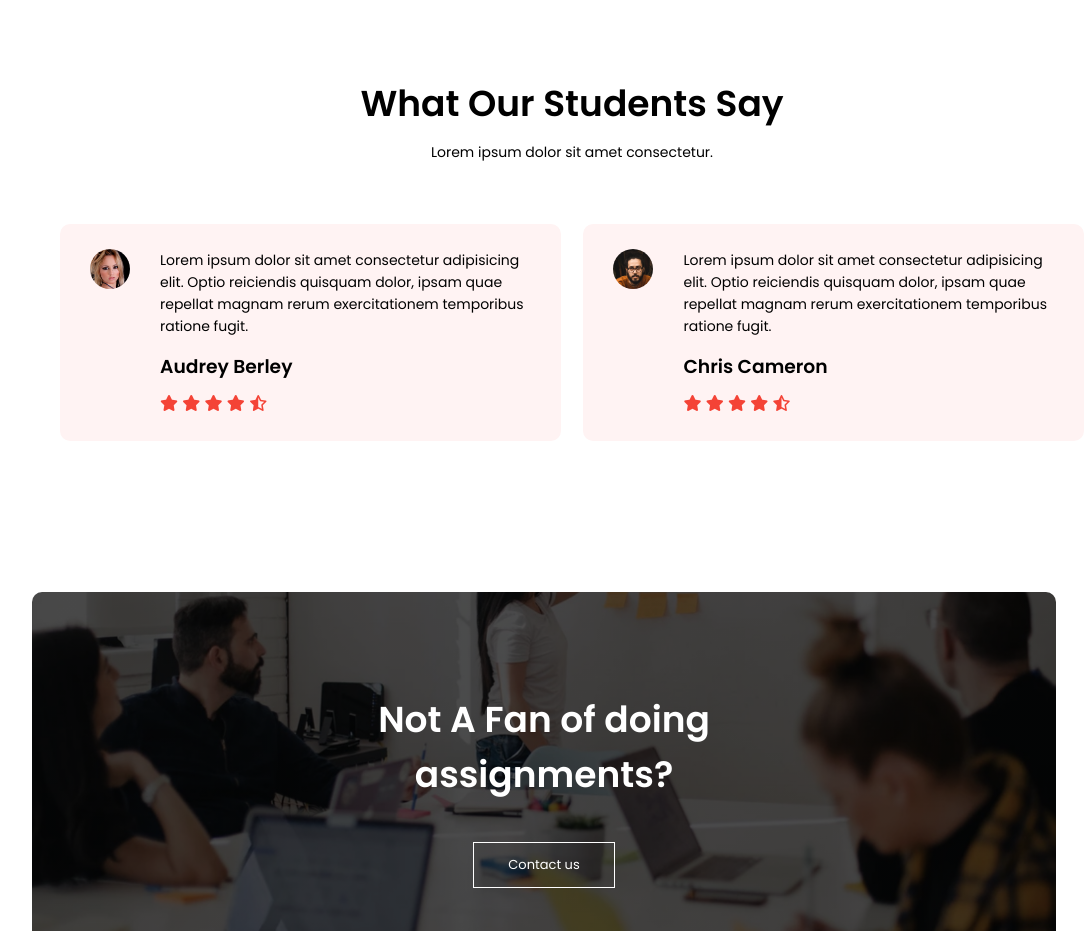
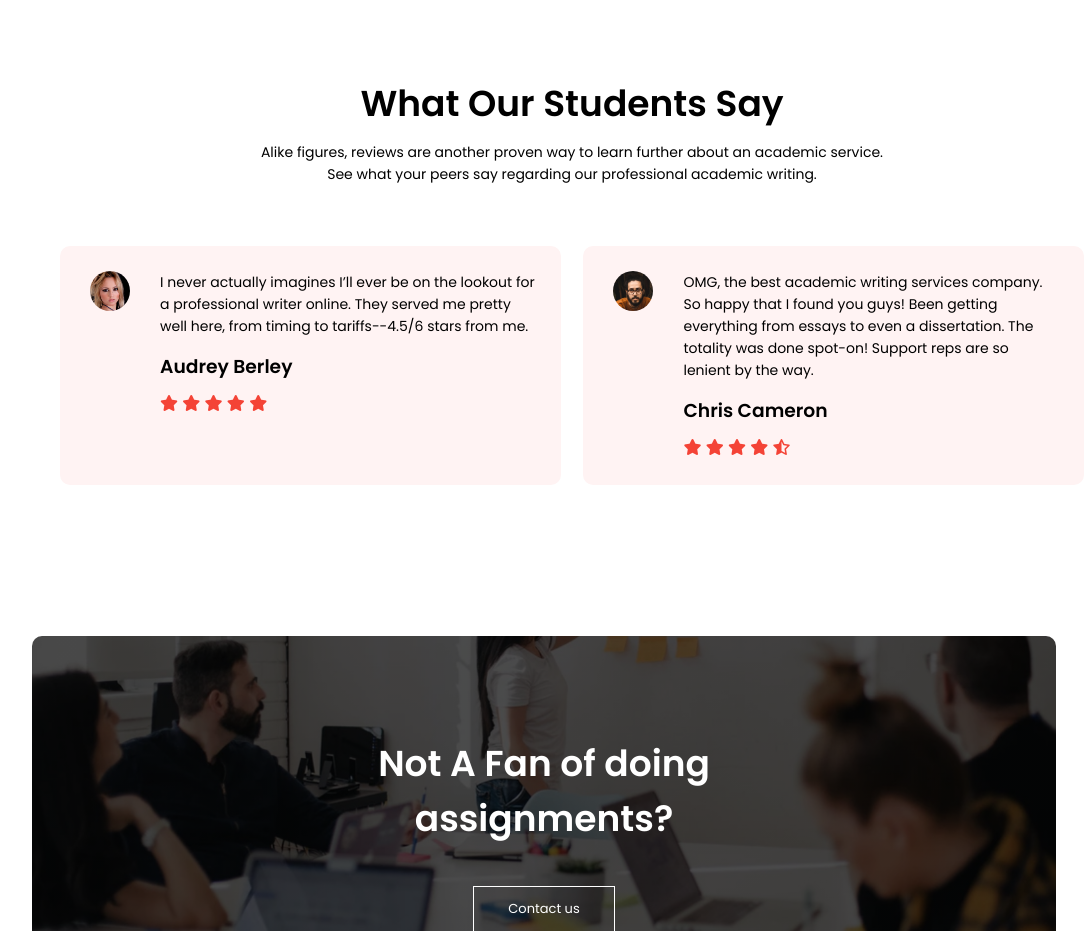
Before and after one commit to ukemeuu/academic-webdesign, a plain HTML site: page index.html in a window 1280 px wide. Shown: the part 2680-3611 px from the top of the page, without its empty margins (68-1155 px from the left). Drawn offline with Linux system fonts and the light colour scheme; a web font is replaced by a local one.

Commit message:
latest commit

```diff
--- a/index.html
+++ b/index.html
@@ -111,25 +111,26 @@
     <!--Javascript for Toggle Menu-->
     <section class="testimonials">
         <h1>What Our Students Say</h1>
-        <p>Lorem ipsum dolor sit amet consectetur.</p>
+        <p>Alike figures, reviews are another proven way to learn further about an academic service. <br>See what your peers say regarding our professional academic writing.</p>
 
         <div class="row">
             <div class="testimonial-col">
                 <img src="images/user1.jpg" alt="">
                 <div>
-                    <p>Lorem ipsum dolor sit amet consectetur adipisicing elit. Optio reiciendis quisquam dolor, ipsam quae repellat magnam rerum exercitationem temporibus ratione fugit.</p>
+                    <p>I never actually imagines I’ll ever be on the lookout for a professional writer online. They served me pretty well here, from timing to tariffs--4.5/6 stars from me.                    </p>
                     <h3>Audrey Berley</h3>
                     <i class="fa-sharp fa-solid fa-star"></i>
                     <i class="fa-sharp fa-solid fa-star"></i>
                     <i class="fa-sharp fa-solid fa-star"></i>
                     <i class="fa-sharp fa-solid fa-star"></i>
-                    <i class="fa-regular fa-star-half-stroke"></i>
+                    <i class="fa-sharp fa-solid fa-star"></i>
+
                 </div>
                 </div>
             <div class="testimonial-col">
                 <img src="images/user2.jpg" alt="">
                 <div>
-                    <p>Lorem ipsum dolor sit amet consectetur adipisicing elit. Optio reiciendis quisquam dolor, ipsam quae repellat magnam rerum exercitationem temporibus ratione fugit.</p>
+                    <p>OMG, the best academic writing services company. So happy that I found you guys! Been getting everything from essays to even a dissertation. The totality was done spot-on! Support reps are so lenient by the way.</p>
                     <h3>Chris Cameron</h3>
                     <i class="fa-sharp fa-solid fa-star"></i>
                     <i class="fa-sharp fa-solid fa-star"></i>
```
